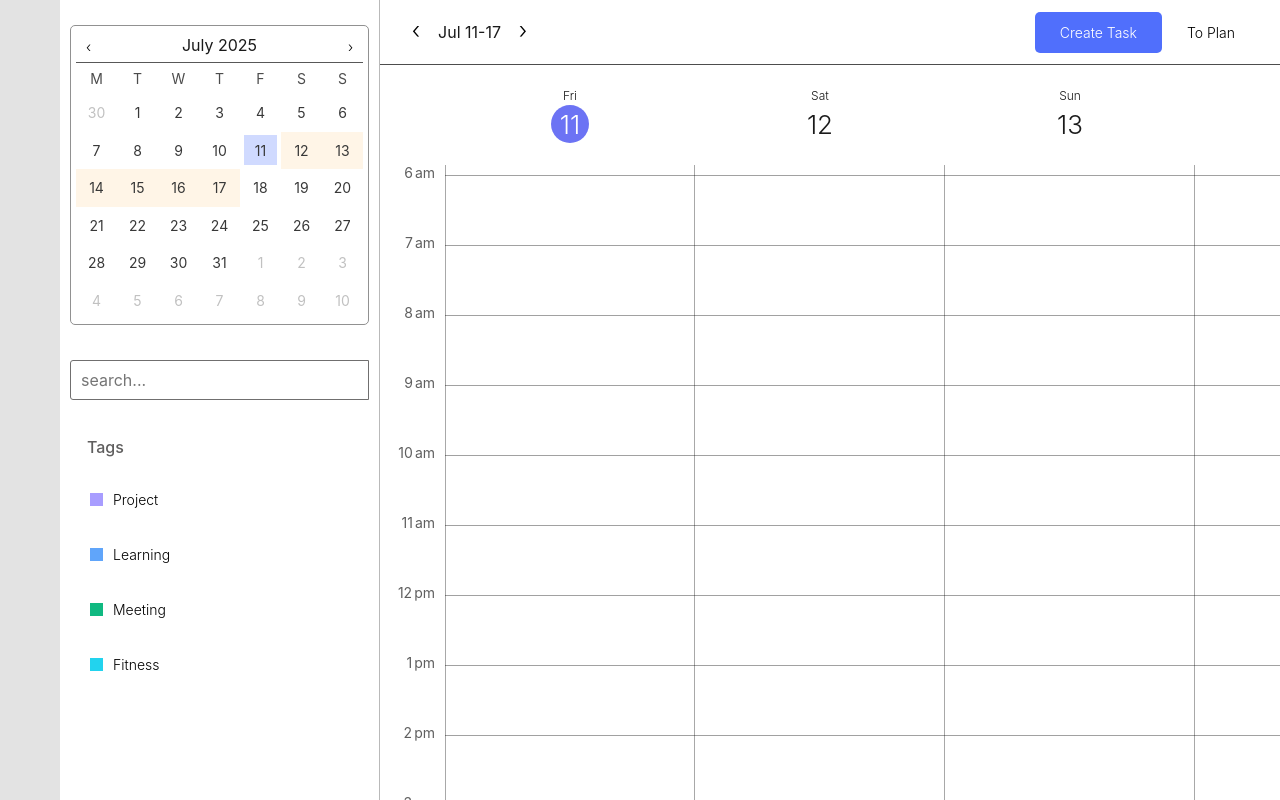
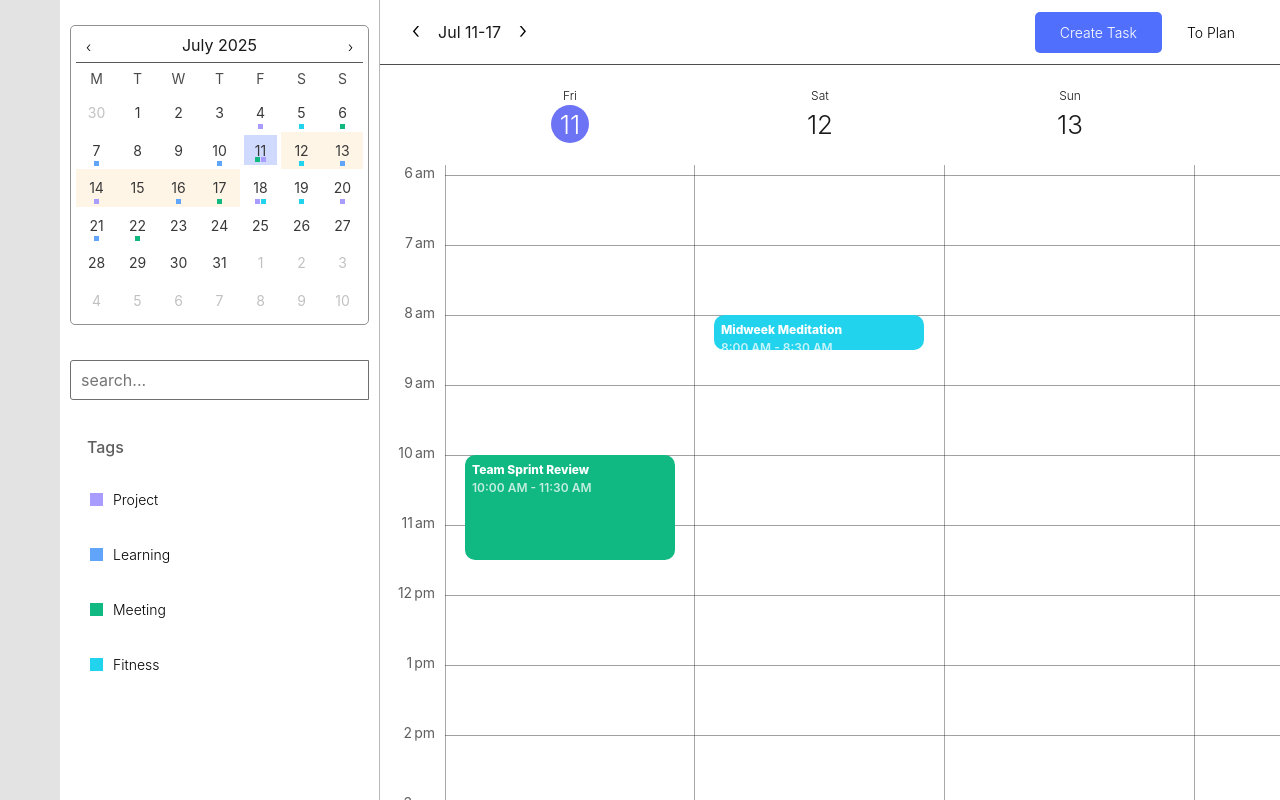
Before and after one commit to Rtam22/Planner, a React (Vite) app: page / in a window 1280 px wide. Built offline with nearby package versions, Linux system fonts and the light colour scheme.

Commit message:
Updated initial data

```diff
--- a/src/data/taskData.ts
+++ b/src/data/taskData.ts
@@ -1,64 +1,118 @@
 import { v4 as uuidv4 } from "uuid";
 import type { Tag, Task } from "../types/taskTypes";
+import { getDateFromAddedDays } from "../utils/dateUtils";
+const today = new Date();
 export const initialTasks: Task[] = [
   {
     id: uuidv4(),
     title: "Project Planning",
     description: "Outline the key milestones for the new project launch.",
     tag: { label: "Project", color: "#A89DFF" },
-    date: new Date("2025-06-20"),
+    date: getDateFromAddedDays(today, -7),
     startTime: "09:00",
     endTime: "10:30",
     repeat: "None",
   },
   {
     id: uuidv4(),
-    title: "React Fundamentals Course",
-    description: "Watch and take notes on core React concepts.",
-    tag: { label: "Learning", color: "#60A5FA" },
-    date: new Date("2025-06-21"),
-    startTime: "14:00",
-    endTime: "15:30",
+    title: "Morning Run",
+    description: "5km run around the park.",
+    tag: { label: "Fitness", color: "#22D3EE" },
+    date: getDateFromAddedDays(today, -6),
+    startTime: "06:30",
+    endTime: "08:00",
     repeat: "None",
   },
   {
     id: uuidv4(),
-    title: "Team Sync Meeting",
-    description: "Weekly sync-up with the development team.",
+    title: "Weekly Team Sync",
+    description: "Alignment meeting with the dev team.",
     tag: { label: "Meeting", color: "#10B981" },
-    date: new Date("2025-06-19"),
+    date: getDateFromAddedDays(today, -5),
     startTime: "11:00",
     endTime: "12:00",
     repeat: "Weekly",
   },
   {
     id: uuidv4(),
-    title: "Morning Run",
-    description: "5km run around the park.",
-    tag: { label: "Fitness", color: "#22D3EE" },
-    date: new Date("2025-06-22"),
-    startTime: "06:30",
-    endTime: "08:30",
+    title: "JavaScript Deep Dive",
+    description: "Study closures, scopes, and the event loop.",
+    tag: { label: "Learning", color: "#60A5FA" },
+    date: getDateFromAddedDays(today, -4),
+    startTime: "15:00",
+    endTime: "16:30",
     repeat: "None",
   },
+
+  {
+    id: uuidv4(),
+    title: "React Fundamentals Course",
+    description: "Watch and take notes on core React concepts.",
+    tag: { label: "Learning", color: "#60A5FA" },
+    date: getDateFromAddedDays(today, -1),
+    startTime: "13:00",
+    endTime: "14:30",
+    repeat: "None",
+  },
+  {
+    id: uuidv4(),
+    title: "Team Sprint Review",
+    description: "Demo completed work for the sprint.",
+    tag: { label: "Meeting", color: "#10B981" },
+    date: today,
+    startTime: "10:00",
+    endTime: "11:30",
+    repeat: "Bi-weekly",
+  },
+  {
+    id: uuidv4(),
+    title: "Client Presentation",
+    description: "Present progress to stakeholders.",
+    tag: { label: "Project", color: "#A89DFF" },
+    date: today,
+    startTime: "15:00",
+    endTime: "16:00",
+    repeat: "None",
+  },
+  {
+    id: uuidv4(),
+    title: "Midweek Meditation",
+    description: "Take 20 minutes to reset.",
+    tag: { label: "Fitness", color: "#22D3EE" },
+    date: getDateFromAddedDays(today, 1),
+    startTime: "08:00",
+    endTime: "08:30",
+    repeat: "Weekly",
+  },
+  {
+    id: uuidv4(),
+    title: "Vue 3 Composition API",
+    description: "Explore new patterns in Vue.",
+    tag: { label: "Learning", color: "#60A5FA" },
+    date: getDateFromAddedDays(today, 2),
+    startTime: "17:00",
+    endTime: "18:00",
+    repeat: "None",
+  },
+  {
+    id: uuidv4(),
+    title: "Weekly Review",
+    description: "Reflect on achievements and challenges.",
+    tag: { label: "Project", color: "#A89DFF" },
+    date: getDateFromAddedDays(today, 3),
+    startTime: "18:00",
+    endTime: "19:00",
+    repeat: "Weekly",
+  },
+
   {
     id: uuidv4(),
     title: "Online Workshop: TypeScript Essentials",
     description: "Attend live webinar on practical TypeScript usage.",
     tag: { label: "Learning", color: "#60A5FA" },
-    date: new Date("2025-06-22"),
+    date: getDateFromAddedDays(today, 5),
     startTime: "12:00",
     endTime: "13:30",
-    repeat: "None",
-  },
-  {
-    id: uuidv4(),
-    title: "Online Workshop: TypeScript Essentials",
-    description: "Attend live webinar on practical TypeScript usage.",
-    tag: { label: "Learning", color: "#60A5FA" },
-    date: new Date("2025-06-25"),
-    startTime: "17:00",
-    endTime: "18:30",
     repeat: "None",
   },
   {
@@ -66,31 +120,70 @@ export const initialTasks: Task[] = [
     title: "Client Catch-up",
     description: "Bi-weekly meeting to review project progress.",
     tag: { label: "Meeting", color: "#10B981" },
-    date: new Date("2025-06-22"),
-    startTime: "10:00",
-    endTime: "11:00",
-    repeat: "Bi-weekly",
-  },
-
-  {
-    id: uuidv4(),
-    title: "Client Catch-up",
-    description: "Bi-weekly meeting to review project progress.",
-    tag: { label: "Meeting", color: "#10B981" },
-    date: new Date("2025-06-26"),
+    date: getDateFromAddedDays(today, 6),
     startTime: "10:00",
     endTime: "11:00",
     repeat: "Bi-weekly",
   },
   {
     id: uuidv4(),
+    title: "Design Review",
+    description: "Review UI/UX progress and mockups.",
+    tag: { label: "Project", color: "#A89DFF" },
+    date: getDateFromAddedDays(today, 7),
+    startTime: "09:00",
+    endTime: "10:00",
+    repeat: "None",
+  },
+  {
+    id: uuidv4(),
     title: "Evening Workout",
     description: "Strength training session at the gym.",
     tag: { label: "Fitness", color: "#22D3EE" },
-    date: new Date("2025-06-28"),
+    date: getDateFromAddedDays(today, 7),
     startTime: "18:00",
     endTime: "19:00",
     repeat: "None",
+  },
+  {
+    id: uuidv4(),
+    title: "Morning Jog",
+    description: "Light cardio around the block.",
+    tag: { label: "Fitness", color: "#22D3EE" },
+    date: getDateFromAddedDays(today, 8),
+    startTime: "07:00",
+    endTime: "07:45",
+    repeat: "None",
+  },
+  {
+    id: uuidv4(),
+    title: "Bug Bash",
+    description: "Find and fix lingering UI bugs.",
+    tag: { label: "Project", color: "#A89DFF" },
+    date: getDateFromAddedDays(today, 9),
+    startTime: "13:00",
+    endTime: "14:00",
+    repeat: "None",
+  },
+  {
+    id: uuidv4(),
+    title: "Read: Clean Code",
+    description: "Chapters 3–5 on functions and naming.",
+    tag: { label: "Learning", color: "#60A5FA" },
+    date: getDateFromAddedDays(today, 10),
+    startTime: "20:00",
+    endTime: "21:30",
+    repeat: "None",
+  },
+  {
+    id: uuidv4(),
+    title: "Monthly Retrospective",
+    description: "Look back on what went well and what didn’t.",
+    tag: { label: "Meeting", color: "#10B981" },
+    date: getDateFromAddedDays(today, 11),
+    startTime: "10:00",
+    endTime: "11:30",
+    repeat: "Monthly",
   },
 ];
 
--- a/src/utils/dateUtils.ts
+++ b/src/utils/dateUtils.ts
@@ -73,11 +73,7 @@ export function setMonthOfDate(
   return newDate;
 }
 
-export function setDayOfDate(
-  date: Date,
-  type: "prev" | "next",
-  numberOfDays: number
-) {
+export function setDayOfDate(date: Date, type: "prev" | "next", numberOfDays: number) {
   let newDate = new Date(date);
   type === "prev"
     ? newDate.setDate(newDate.getDate() - numberOfDays)
@@ -102,10 +98,7 @@ export function getSecondaryDates(
   return secondaryDates;
 }
 
-export function compareDateArrayToDate(
-  datesArray: Date[] | undefined,
-  date: Date
-) {
+export function compareDateArrayToDate(datesArray: Date[] | undefined, date: Date) {
   return (
     datesArray?.some(
       (secondaryDate) =>
@@ -116,27 +109,8 @@ export function compareDateArrayToDate(
   );
 }
 
-export function convertHHMMToMinutes(time: string) {
-  const [hours, minutes] = time.split(":");
-  return Number(hours) * 60 + Number(minutes);
+export function getDateFromAddedDays(date: Date, days: number) {
+  const newDate = new Date(date);
+  newDate.setDate(newDate.getDate() + days);
+  return newDate;
 }
-
-export function convertMinutesToHHMM(totalMinutes: number): string {
-  const hours = Math.floor(totalMinutes / 60);
-  const minutes = totalMinutes % 60;
-
-  const paddedHours = String(hours).padStart(2, "0");
-  const paddedMinutes = String(minutes).padStart(2, "0");
-
-  return `${paddedHours}:${paddedMinutes}`;
-}
-
-export function convertLengthToMinutes(lengthPx: number): number {
-  const pixelsPerMinute = 70 / 60;
-  return Math.round(lengthPx / pixelsPerMinute);
-}
-
-export function convertMinutesToLength(minutes: number): number {
-  const pixelsPerMinute = 70 / 60;
-  return Math.round(Math.abs(minutes) * pixelsPerMinute);
-}
```
